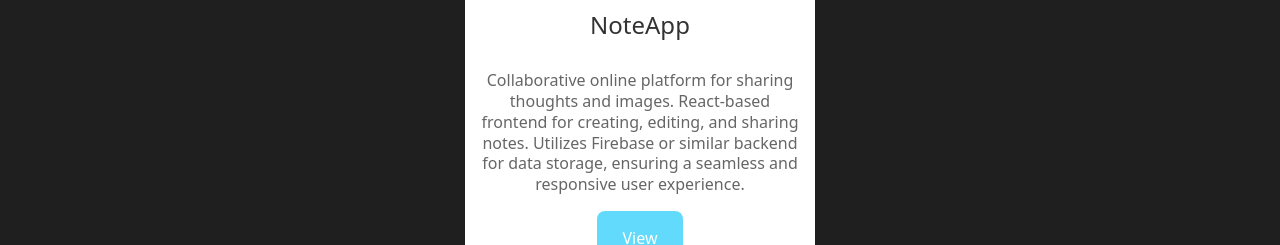
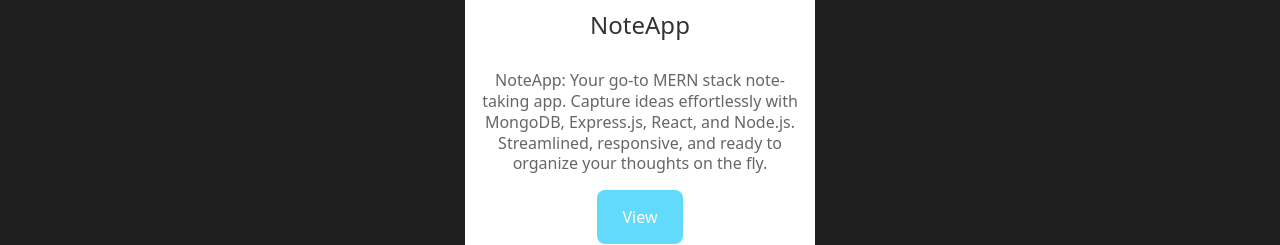
Before and after one commit to Raja1919/myPortfolio, a React (Create React App) app: page /project in a window 1280 px wide. Shown: the part 903-1148 px from the top of the page. Built offline with nearby package versions, Linux system fonts and the light colour scheme.

Commit message:
second commit

```diff
--- a/src/components/Project/Project.js
+++ b/src/components/Project/Project.js
@@ -33,7 +33,7 @@
       title: "NoteApp",
       fe: "https://github.com/Raja1919/noteApp-Frontend",
       be: "https://github.com/Raja1919/noteApp_Backend",
-      desc: "Collaborative online platform for sharing thoughts and images. React-based frontend for creating, editing, and sharing notes. Utilizes Firebase or similar backend for data storage, ensuring a seamless and responsive user experience.",
+      desc: "NoteApp: Your go-to MERN stack note-taking app. Capture ideas effortlessly with MongoDB, Express.js, React, and Node.js. Streamlined, responsive, and ready to organize your thoughts on the fly.",
       source: "https://imaginative-gingersnap-10e28d.netlify.app/",
     },
   ];
```
